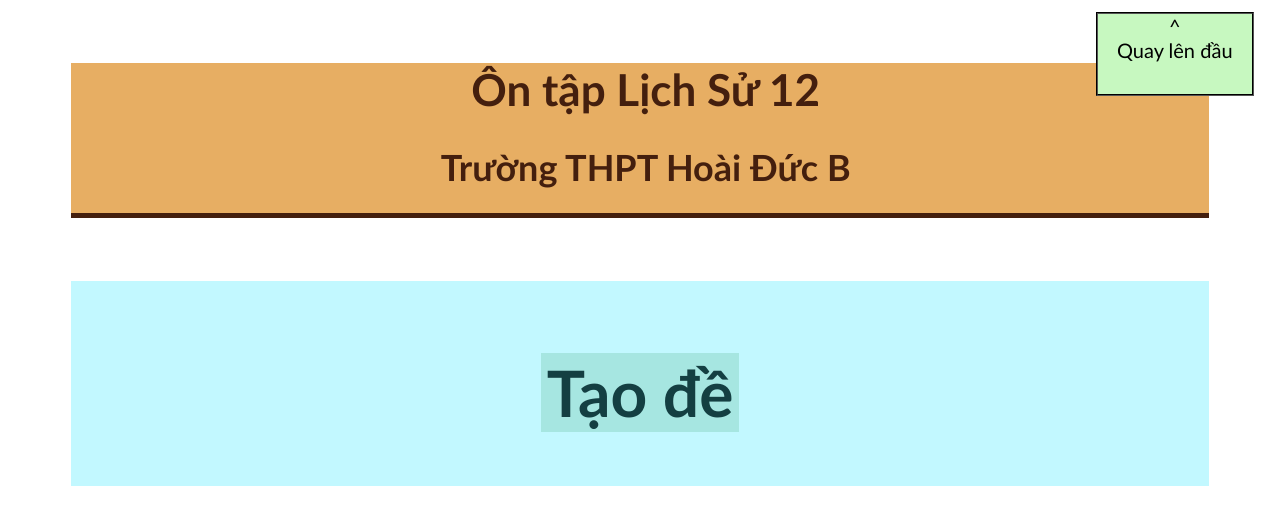
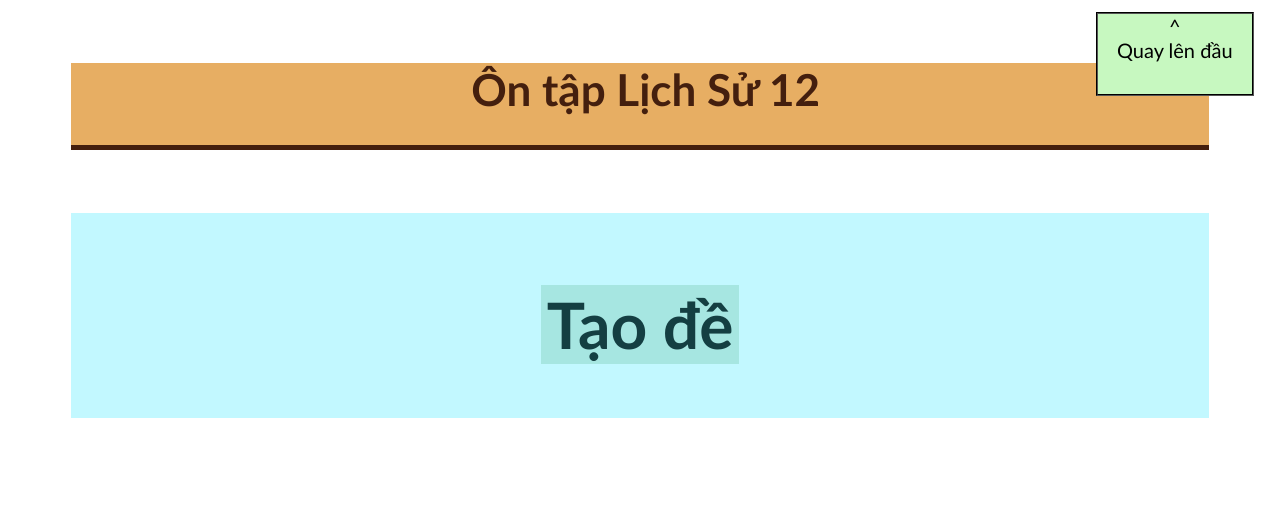
Before and after one commit to ontaphoaiducb/lichsu12ky2, a plain HTML site: page index.html in a window 1280 px wide. Drawn offline with nearby package versions, Linux system fonts and the light colour scheme.

Commit message:
Update index.html

```diff
--- a/index.html
+++ b/index.html
@@ -33,7 +33,7 @@
 </a>
 <div style="border:5px rgb(68, 31, 14);border-style: none none solid none;margin: 5%;background-color: rgb(231, 174, 99);">
     <h1 id="mt" style="font-family:'Calibri';font-size: 275%;text-align: center;margin-left: 1%;color: rgb(68, 31, 14);background-color: rgb(231, 174, 99);">Ôn tập Lịch Sử 12</h1>
-    <h1 id="mt" style="font-family:'Calibri';font-size: 225%;text-align: center;margin-left: 1%;color: rgb(68, 31, 14);background-color: rgb(231, 174, 99);">Trường THPT Hoài Đức B</h1>
+    <!-- <h1 id="mt" style="font-family:'Calibri';font-size: 225%;text-align: center;margin-left: 1%;color: rgb(68, 31, 14);background-color: rgb(231, 174, 99);">Trường THPT Hoài Đức B</h1> -->
 </div>
 
 
```
